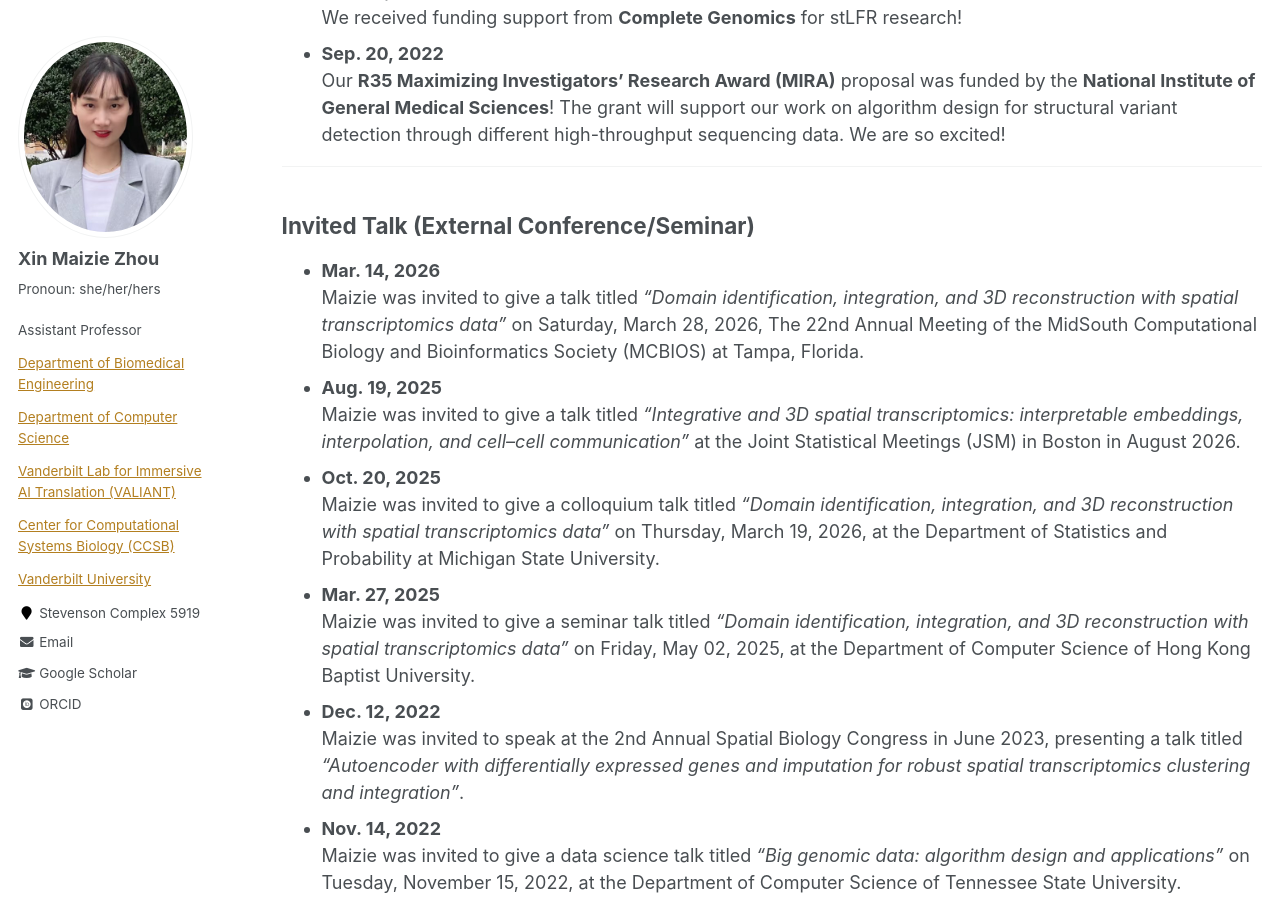
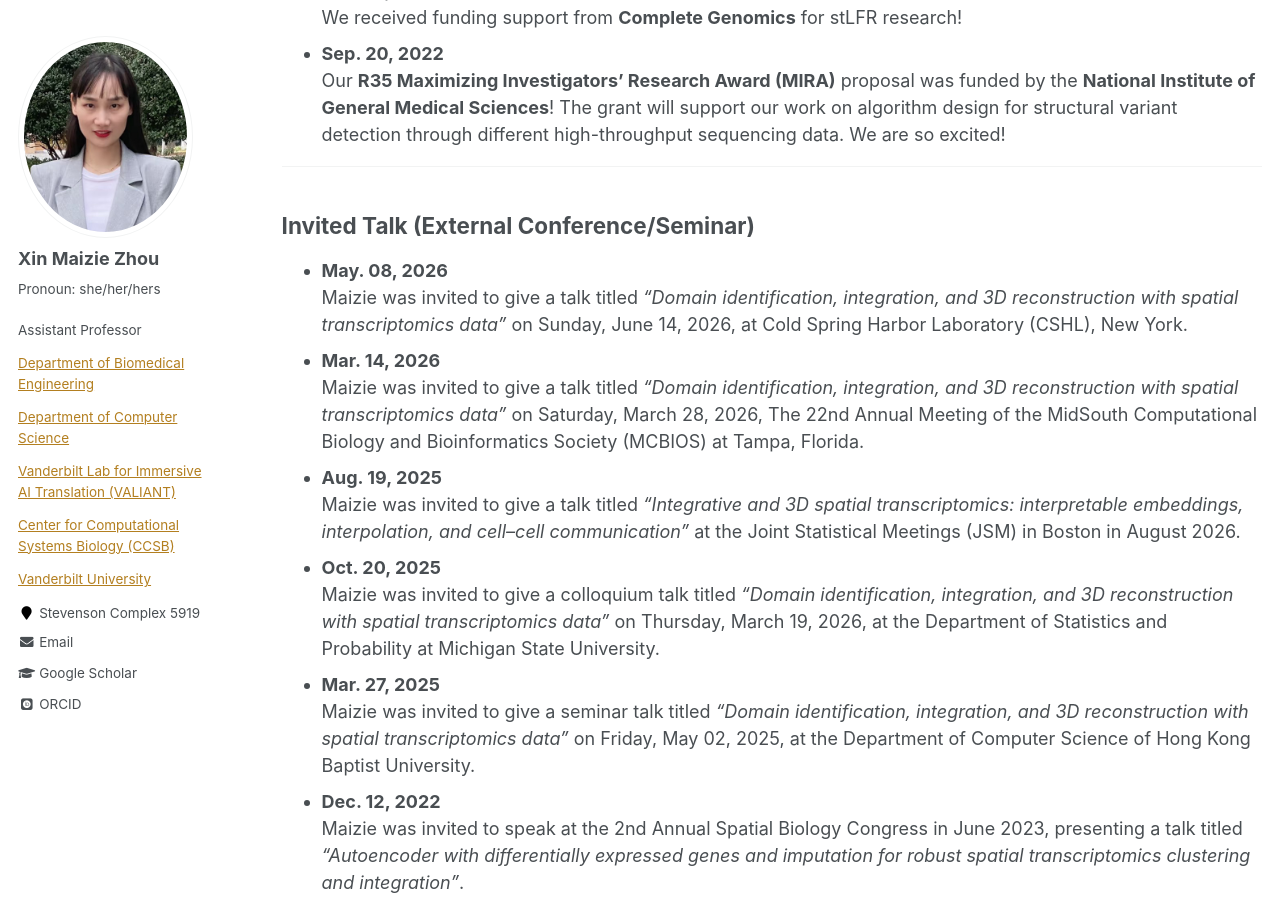
Before and after one commit to maiziezhoulab/Maiziezhoulab.github.io, a Jekyll site: the page built from _pages/LabNews.md, in a window 1280 px wide and 900 px high, scrolled down 2529 px. Built offline with Jekyll 4.4.1, drawn with Linux system fonts in a browser that asks for light colours; some web fonts are replaced.

Commit message:
Update LabNews.md

```diff
--- a/_pages/LabNews.md
+++ b/_pages/LabNews.md
@@ -82,6 +82,8 @@ author_profile: true
 
 
 ## Invited Talk (External Conference/Seminar)
+- **May. 08, 2026**
+  Maizie was invited to give a talk titled *“Domain identification, integration, and 3D reconstruction with spatial transcriptomics data”* on Sunday, June 14, 2026, at Cold Spring Harbor Laboratory (CSHL), New York.
 - **Mar. 14, 2026**
   Maizie was invited to give a talk titled *“Domain identification, integration, and 3D reconstruction with spatial
 transcriptomics data”* on Saturday, March 28, 2026, The 22nd Annual Meeting of the MidSouth Computational Biology and Bioinformatics Society (MCBIOS) at Tampa, Florida.
```
